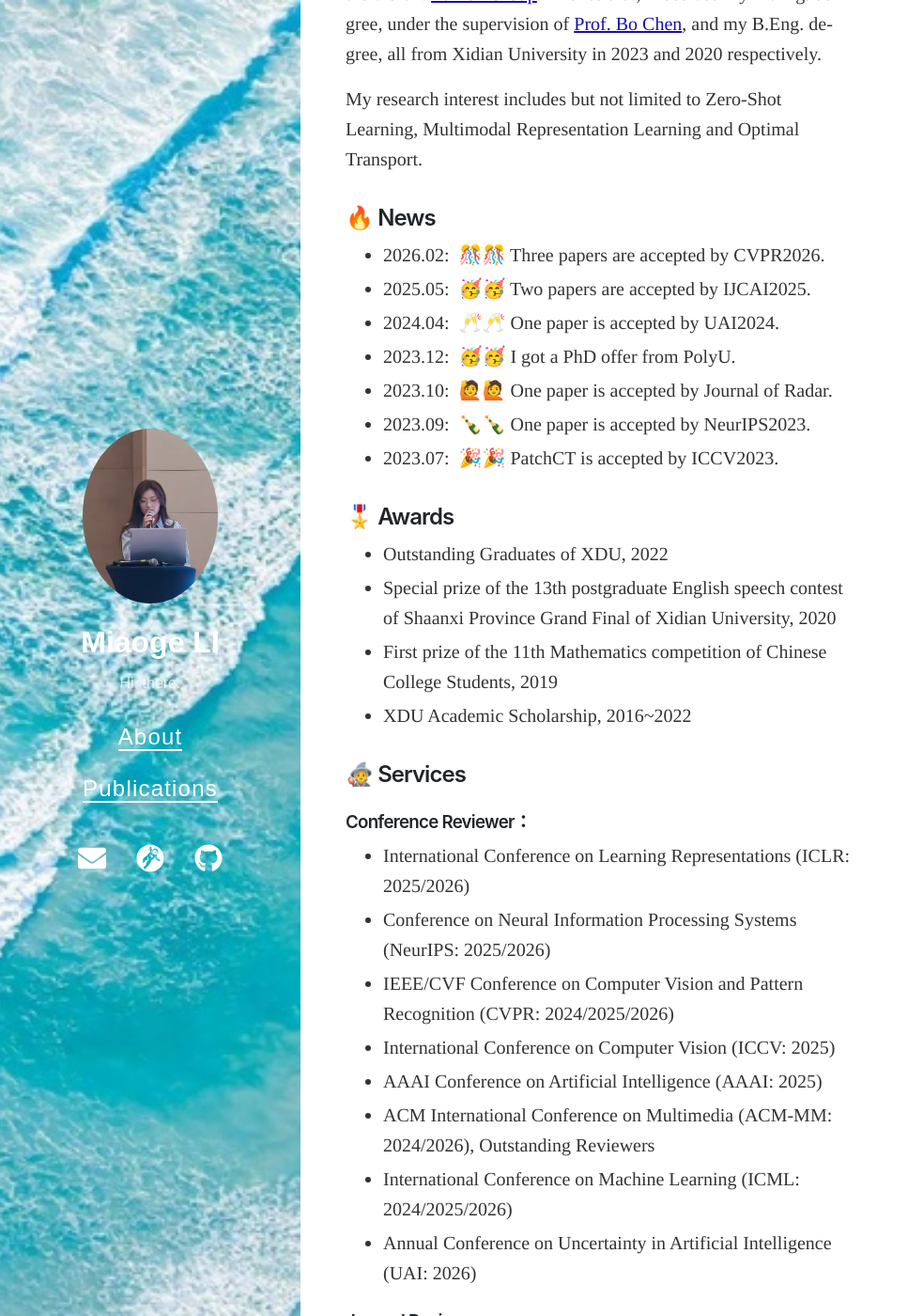
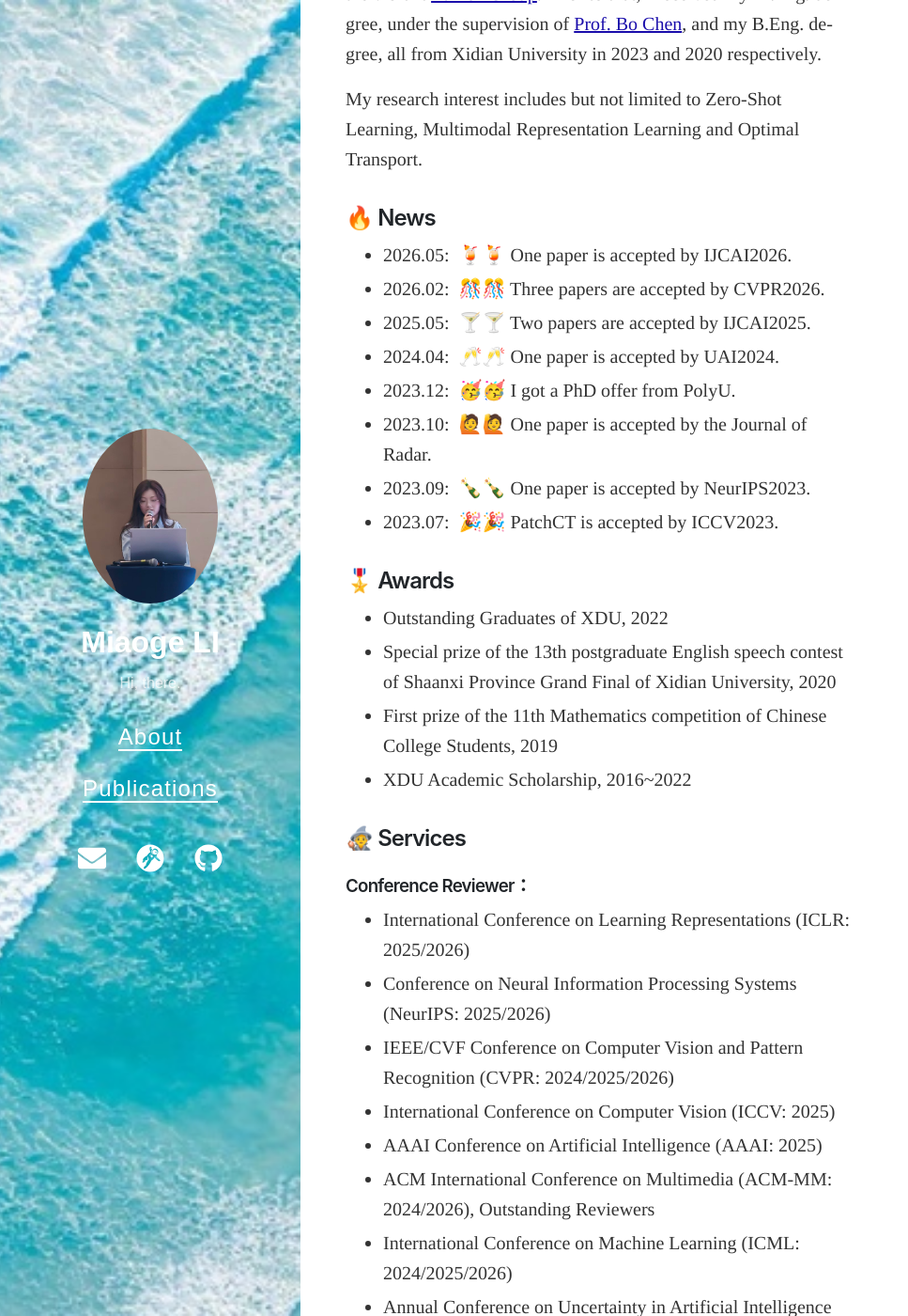
Before and after one commit to keepgoingjkg/keepgoingjkg.github.io, a Jekyll site: the page built from about.md, in a window 1280 px wide and 1400 px high, scrolled down 277 px. Shown: the whole window at 94% size, without its empty margins (0-967 px from the left). Built offline with Jekyll 4.4.1, drawn with Linux system fonts in a browser that asks for light colours; nearby versions of some CDN libraries; some of the changed text lies outside the part shown.

Commit message:
Update about.md

```diff
--- a/about.md
+++ b/about.md
@@ -12,11 +12,12 @@ Welcome to my homepage! I am currently a PhD student in the Department of Comput
 My research interest includes but not limited to Zero-Shot Learning, Multimodal Representation Learning and Optimal Transport.
 
 ## 🔥 News
+- 2026.05: &nbsp;🍹🍹 One paper is accepted by IJCAI2026.
 - 2026.02: &nbsp;🎊🎊 Three papers are accepted by CVPR2026.
-- 2025.05: &nbsp;🥳🥳 Two papers are accepted by IJCAI2025.
+- 2025.05: &nbsp;🍸🍸 Two papers are accepted by IJCAI2025.
 - 2024.04: &nbsp;🥂🥂 One paper is accepted by UAI2024.
 - 2023.12: &nbsp;🥳🥳 I got a PhD offer from PolyU.
-- 2023.10: &nbsp;🙋🙋 One paper is accepted by Journal of Radar.
+- 2023.10: &nbsp;🙋🙋 One paper is accepted by the Journal of Radar.
 - 2023.09: &nbsp;🍾🍾 One paper is accepted by NeurIPS2023.
 - 2023.07: &nbsp;🎉🎉 PatchCT is accepted by ICCV2023.
 
@@ -37,6 +38,7 @@ My research interest includes but not limited to Zero-Shot Learning, Multimodal
 - ACM International Conference on Multimedia (ACM-MM: 2024/2026), Outstanding Reviewers
 - International Conference on Machine Learning (ICML: 2024/2025/2026)
 - Annual Conference on Uncertainty in Artificial Intelligence (UAI: 2026)
+- European Conference on Computer Vision (ECCV: 2026)
 
 ### Journal Reviewer:
 - IEEE Open Journal of the Computer Society (IEEE OJ-CS)
```
